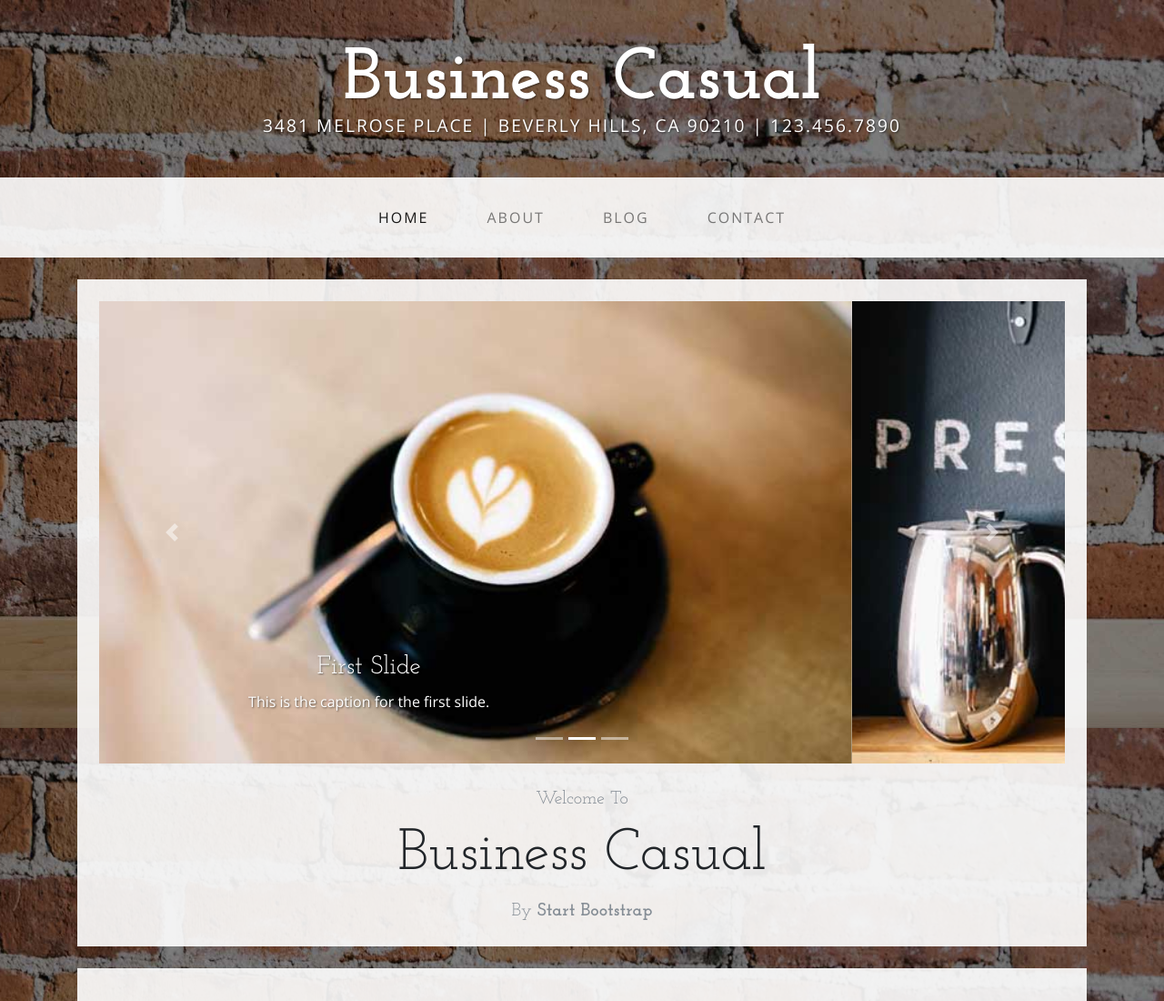
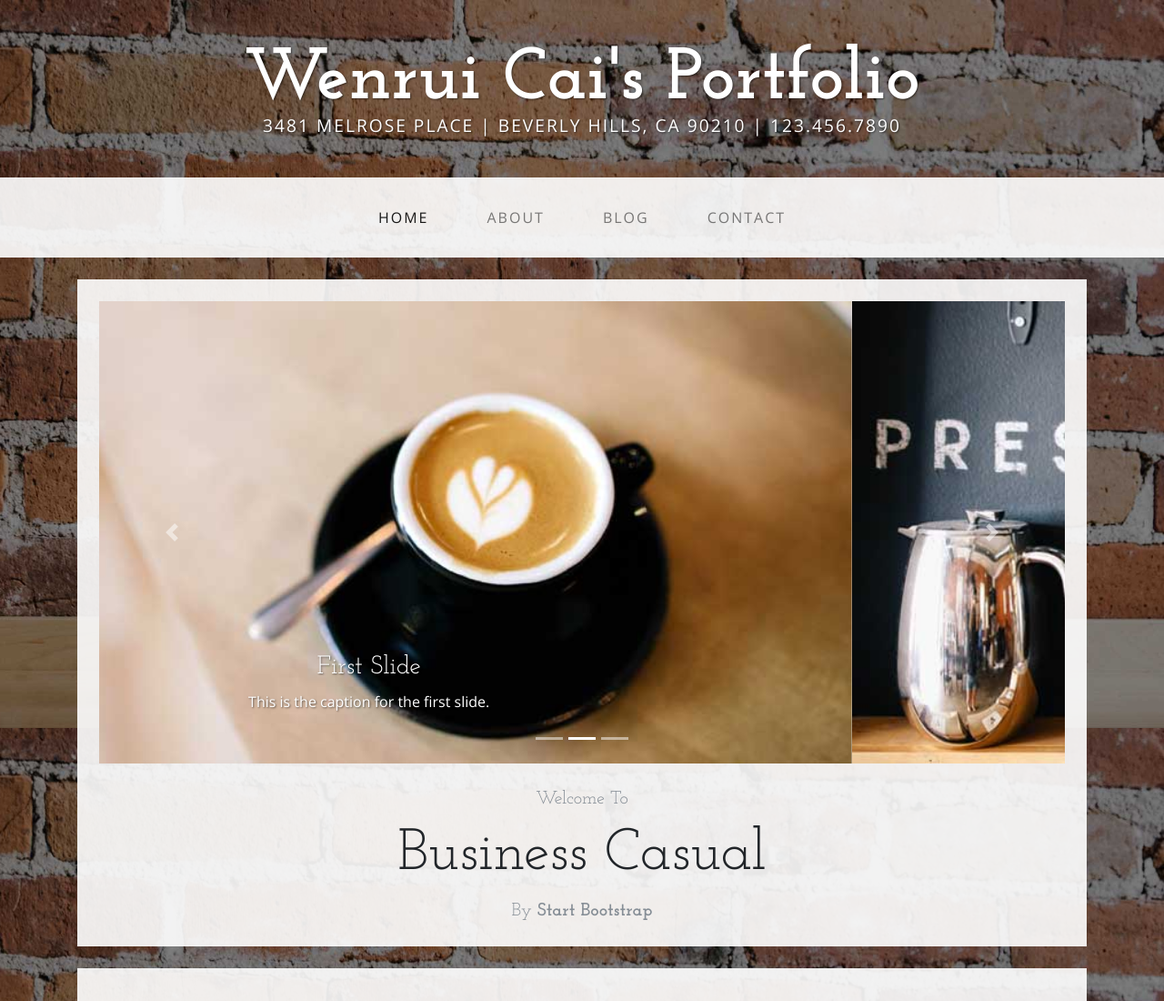
Before and after one commit to wenrui-cai/wenrui-cai.github.io, a website: page index.html in a window 1280 px wide. Shown: the top 1100 px of the page at 91% size. Drawn offline with nearby package versions, Linux system fonts and the light colour scheme.

Commit message:
Title Change
Title Change

```diff
--- a/index.html
+++ b/index.html
@@ -24,7 +24,7 @@
 
   <body>
 
-    <div class="tagline-upper text-center text-heading text-shadow text-white mt-5 d-none d-lg-block">Business Casual</div>
+    <div class="tagline-upper text-center text-heading text-shadow text-white mt-5 d-none d-lg-block">Wenrui Cai's Portfolio</div>
     <div class="tagline-lower text-center text-expanded text-shadow text-uppercase text-white mb-5 d-none d-lg-block">3481 Melrose Place | Beverly Hills, CA 90210 | 123.456.7890</div>
 
     <!-- Navigation -->
```
